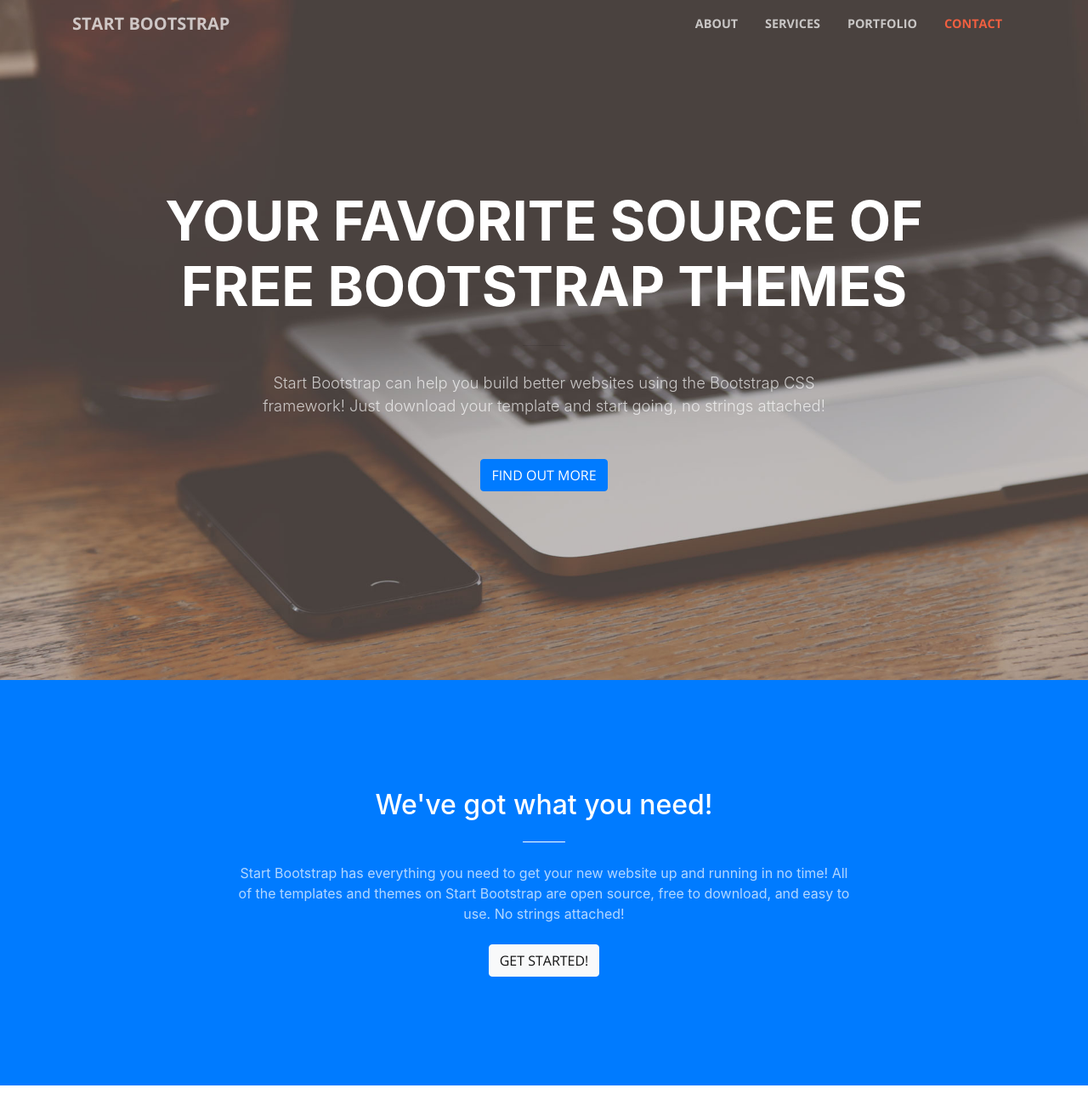
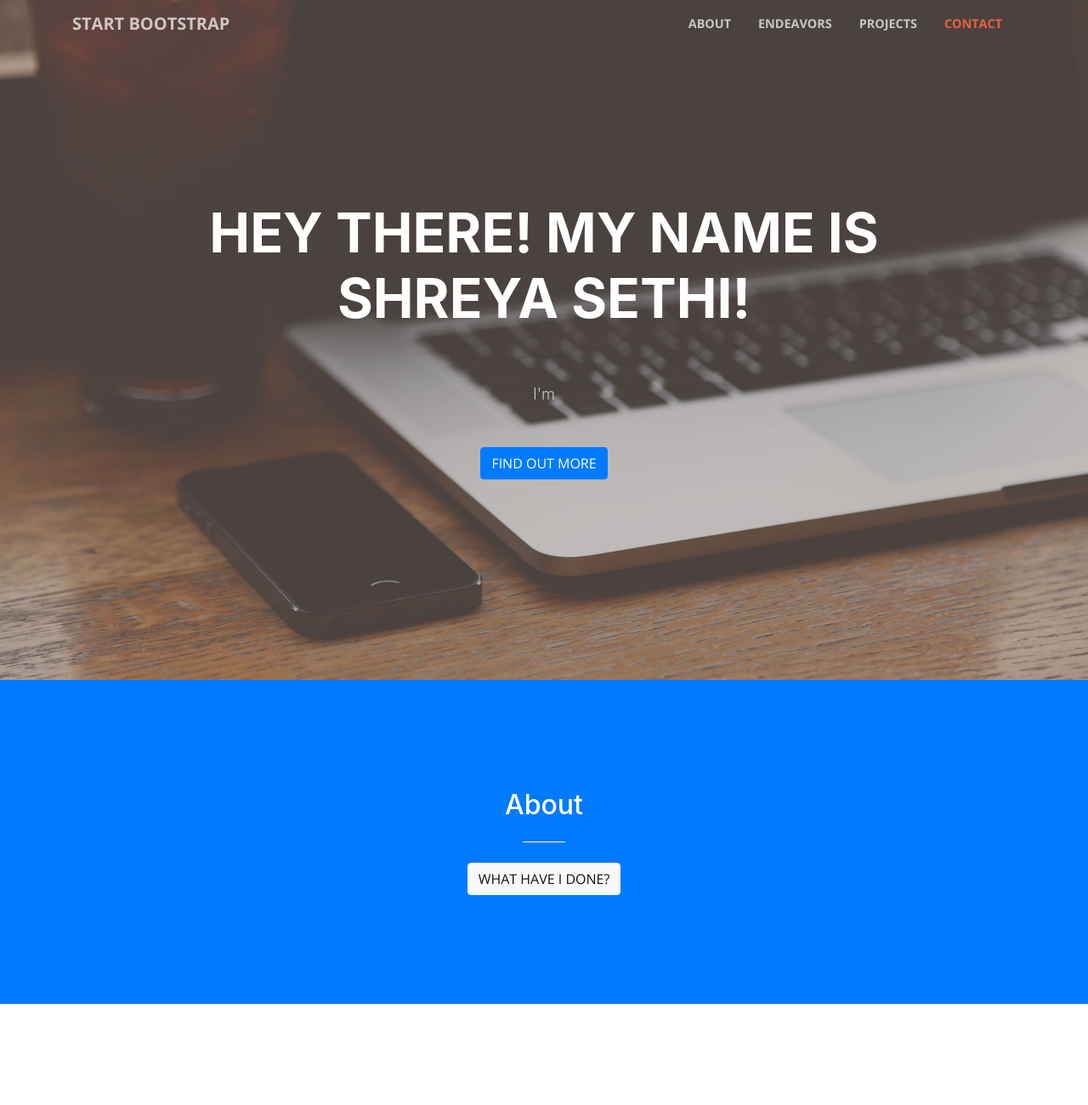
Before and after one commit to ShreyaSethi/shreyasethi.github.io, a website with bundled scripts: page index.html in a window 1280 px wide. Shown: the top 1300 px of the page at 85% size. Built offline with nearby package versions, Linux system fonts and the light colour scheme.

Commit message:
Update index.html

```diff
--- a/index.html
+++ b/index.html
@@ -8,7 +8,7 @@
     <meta name="description" content="">
     <meta name="author" content="">
 
-    <title>Creative - Start Bootstrap Theme</title>
+    <title>Shreya Sethi</title>
 
     <!-- Bootstrap core CSS -->
     <link href="vendor/bootstrap/css/bootstrap.min.css" rel="stylesheet">
@@ -41,10 +41,10 @@
               <a class="nav-link js-scroll-trigger" href="#about">About</a>
             </li>
             <li class="nav-item">
-              <a class="nav-link js-scroll-trigger" href="#services">Services</a>
+              <a class="nav-link js-scroll-trigger" href="#endeavors">Endeavors</a>
             </li>
             <li class="nav-item">
-              <a class="nav-link js-scroll-trigger" href="#portfolio">Portfolio</a>
+              <a class="nav-link js-scroll-trigger" href="#projects">Projects</a>
             </li>
             <li class="nav-item">
               <a class="nav-link js-scroll-trigger" href="#contact">Contact</a>
@@ -59,12 +59,12 @@
         <div class="row">
           <div class="col-lg-10 mx-auto">
             <h1 class="text-uppercase">
-              <strong>Your Favorite Source of Free Bootstrap Themes</strong>
+              <strong>Hey There! My name is Shreya Sethi!</strong>
             </h1>
             <hr>
           </div>
           <div class="col-lg-8 mx-auto">
-            <p class="text-faded mb-5">Start Bootstrap can help you build better websites using the Bootstrap CSS framework! Just download your template and start going, no strings attached!</p>
+            <p class="text-faded mb-5">I'm </p>
             <a class="btn btn-primary btn-xl js-scroll-trigger" href="#about">Find Out More</a>
           </div>
         </div>
@@ -75,21 +75,21 @@
       <div class="container">
         <div class="row">
           <div class="col-lg-8 mx-auto text-center">
-            <h2 class="section-heading text-white">We've got what you need!</h2>
+            <h2 class="section-heading text-white">About</h2>
             <hr class="light my-4">
-            <p class="text-faded mb-4">Start Bootstrap has everything you need to get your new website up and running in no time! All of the templates and themes on Start Bootstrap are open source, free to download, and easy to use. No strings attached!</p>
-            <a class="btn btn-light btn-xl js-scroll-trigger" href="#services">Get Started!</a>
+            <p class="text-faded mb-4"></p>
+            <a class="btn btn-light btn-xl js-scroll-trigger" href="#services">What have I done?</a>
           </div>
         </div>
       </div>
     </section>
 
-    <section id="services">
+    <section id="endeavors">
       <div class="container">
         <div class="row">
           <div class="col-lg-12 text-center">
             <h2 class="section-heading">At Your Service</h2>
-            <hr class="my-4">
+            <hr class="my-8">
           </div>
         </div>
       </div>
```
